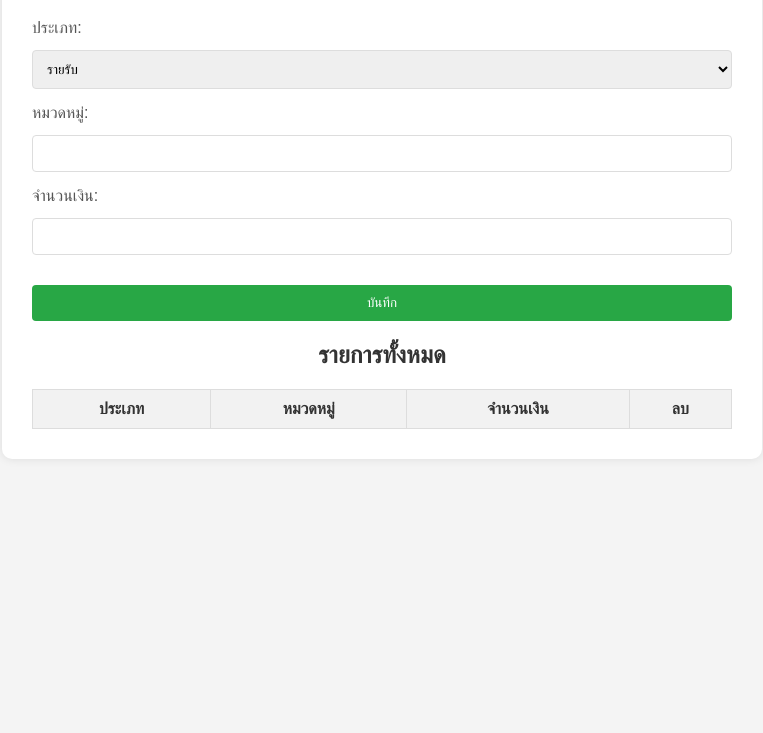
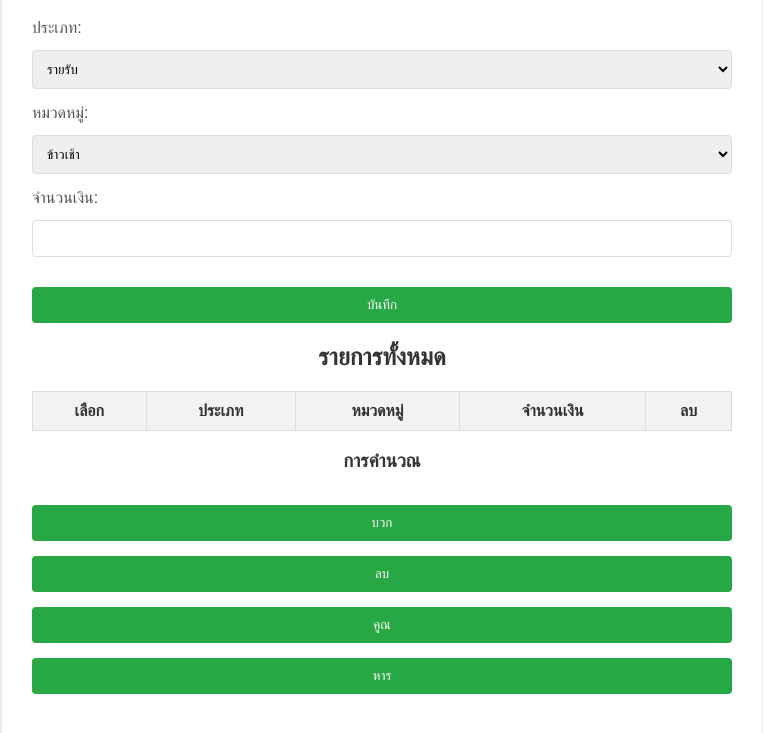
Before and after one commit to Dismon12/budget-tracker, a plain HTML site: page index.html in a window 1280 px wide. Shown: the part 141-874 px from the top of the page, without its empty margins (258-1021 px from the left). Before the commit the page ends 800 px from the top, so only its background shows below. Drawn offline with Linux system fonts and the light colour scheme.

Commit message:
Update index.html

```diff
--- a/index.html
+++ b/index.html
@@ -19,7 +19,15 @@
             </div>
             <div>
                 <label for="category">หมวดหมู่:</label>
-                <input type="text" id="category" required>
+                <select id="category">
+                    <option value="ข้าวเช้า">ข้าวเช้า</option>
+                    <option value="ข้าวเที่ยง">ข้าวเที่ยง</option>
+                    <option value="ข้าวเย็น">ข้าวเย็น</option>
+                    <option value="เงินพ่อ">เงินพ่อ</option>
+                    <option value="เงินแม่">เงินแม่</option>
+                    <option value="ค่าขนม">ค่าขนม</option>
+                    <option value="ค่าเน็ต">ค่าเน็ต</option>
+                </select>
             </div>
             <div>
                 <label for="amount">จำนวนเงิน:</label>
@@ -32,6 +40,7 @@
         <table>
             <thead>
                 <tr>
+                    <th>เลือก</th>
                     <th>ประเภท</th>
                     <th>หมวดหมู่</th>
                     <th>จำนวนเงิน</th>
@@ -40,6 +49,13 @@
             </thead>
             <tbody id="transaction-list"></tbody>
         </table>
+
+        <h3>การคำนวณ</h3>
+        <button id="sum-btn">บวก</button>
+        <button id="subtract-btn">ลบ</button>
+        <button id="multiply-btn">คูณ</button>
+        <button id="divide-btn">หาร</button>
+        <p id="result"></p>
     </div>
 
     <script src="script.js"></script>
```
